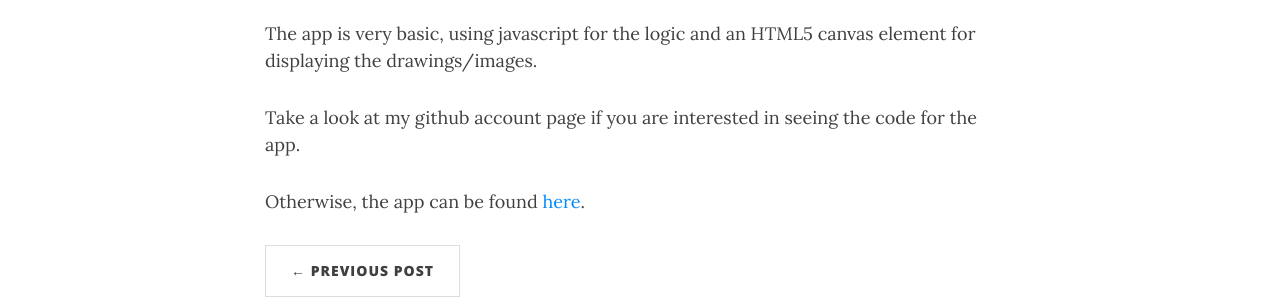
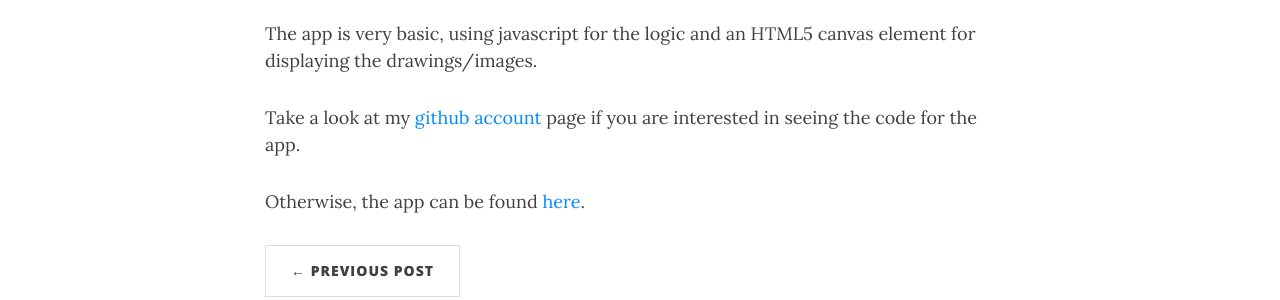
Before and after one commit to patevs/old_blog, a Jekyll site: the page built from _posts/2016-07-07-drawing-app.md, in a window 1280 px wide and 1005 px high. Shown: the part 384-684 px from the top of the window. Built offline with Jekyll 4.4.1, drawn with Linux system fonts in a browser that asks for light colours; nearby versions of some CDN libraries; part of the change alters nothing that is shown.

```diff
--- a/_posts/2016-07-07-drawing-app.md
+++ b/_posts/2016-07-07-drawing-app.md
@@ -9,7 +9,7 @@ I have created a simple in browser drawing app.
 
 The app is very basic, using javascript for the logic and an HTML5 canvas element for displaying the drawings/images.
 
-Take a look at my github account page if you are interested in seeing the code
+Take a look at my <a href="https://patevs.github.io/drawing-app/">github account</a> page if you are interested in seeing the code
 for the app.
 
 Otherwise, the app can be found <a href="https://patevs.github.io/drawing-app/">here</a>.
```
